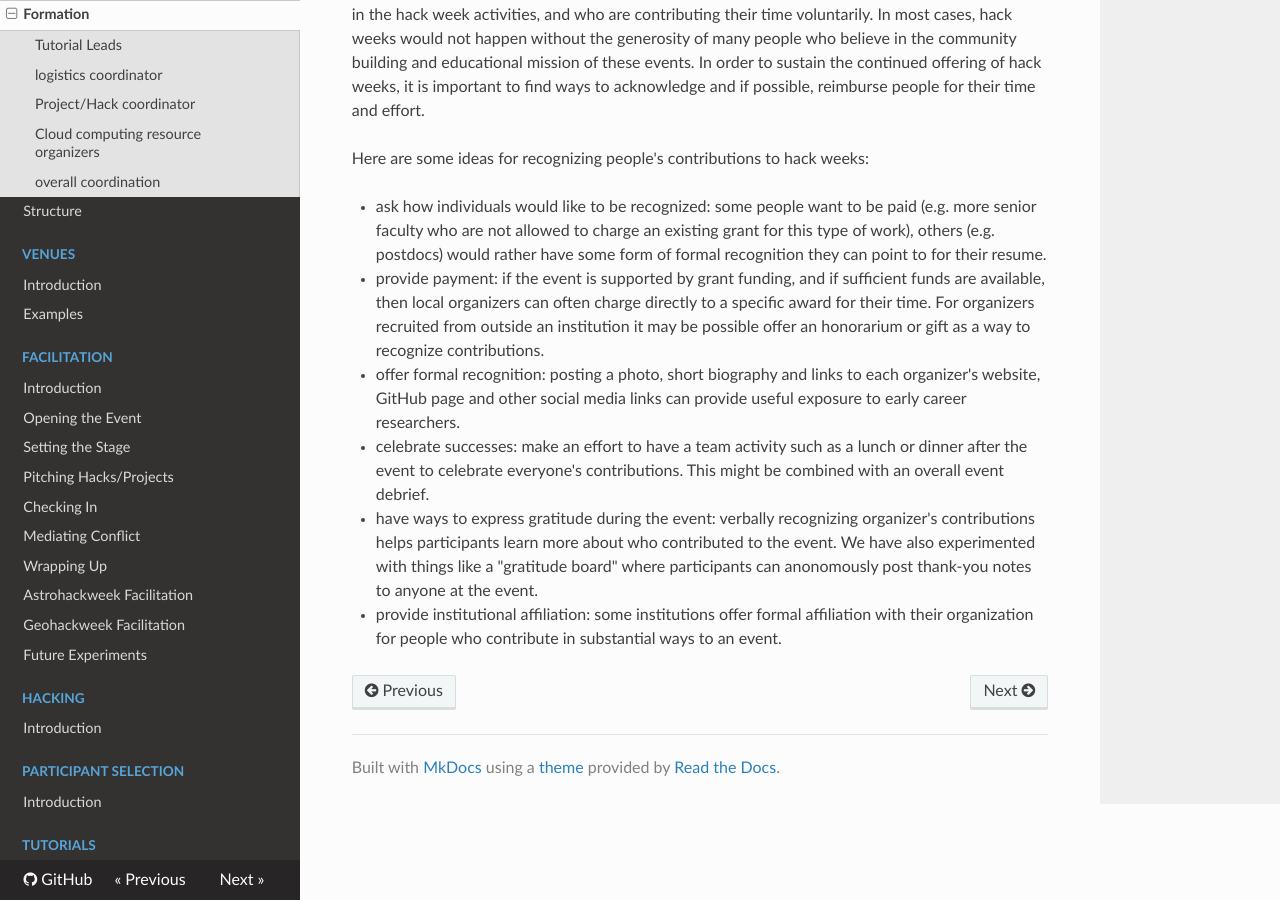
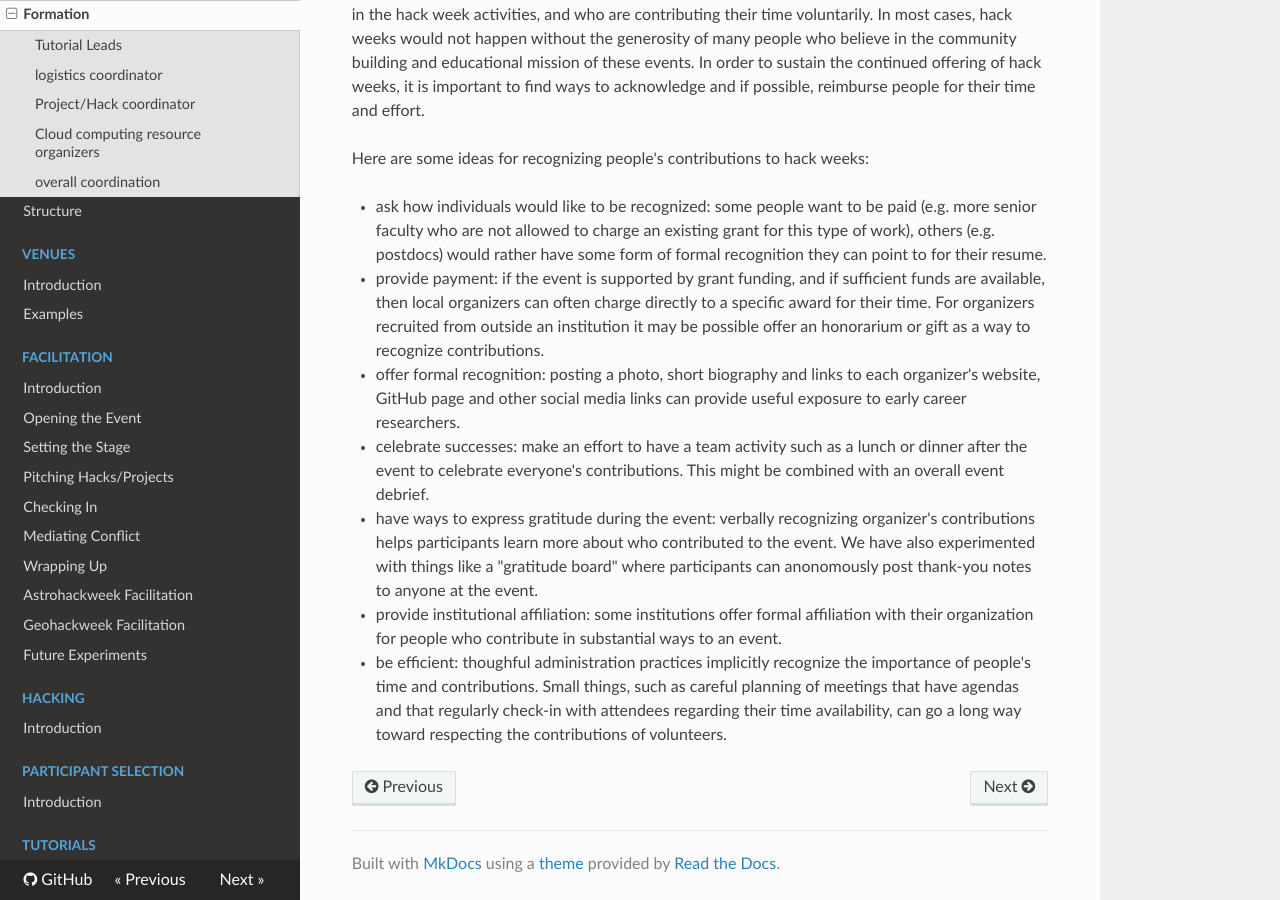
Before and after one commit to uwescience/HackWeek-Toolkit, an MkDocs documentation site: the page built from docs/OrganizingCommittee/Committee-formation.md, in a window 1280 px wide and 900 px high, scrolled down 3512 px. Built offline with MkDocs 1.6.1, drawn with Linux system fonts in a browser that asks for light colours; nearby versions of some CDN libraries.

Commit message:
add a point about thoughful meeting planning

```diff
--- a/docs/OrganizingCommittee/Committee-formation.md
+++ b/docs/OrganizingCommittee/Committee-formation.md
@@ -85,3 +85,4 @@ Here are some ideas for recognizing people's contributions to hack weeks:
 * celebrate successes: make an effort to have a team activity such as a lunch or dinner after the event to celebrate everyone's contributions. This might be combined with an overall event debrief.
 * have ways to express gratitude during the event: verbally recognizing organizer's contributions helps participants learn more about who contributed to the event. We have also experimented with things like a "gratitude board" where participants can anonomously post thank-you notes to anyone at the event.
 * provide institutional affiliation: some institutions offer formal affiliation with their organization for people who contribute in substantial ways to an event.
+* be efficient: thoughful administration practices implicitly recognize the importance of people's time and contributions. Small things, such as careful planning of meetings that have agendas and that regularly check-in with attendees regarding their time availability, can go a long way toward respecting the contributions of volunteers.
```
